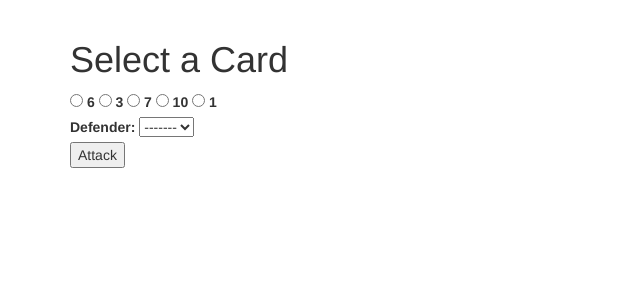
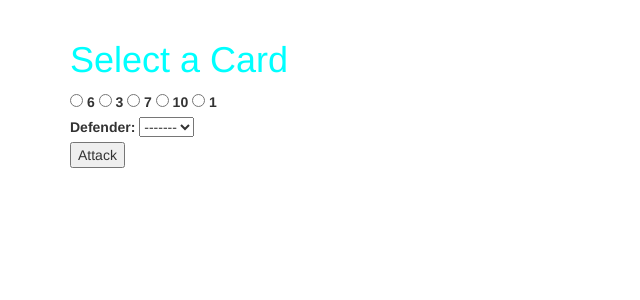
Before and after one commit to Pirogramming-21/Piro21_CardGame_02, a Django app: page /game/attack/ in a window 1280 px wide. Shown: the part 52-352 px from the top of the page, without its empty margins (0-640 px from the left). Run offline with Django 5.2, Linux system fonts and the light colour scheme; some libraries are stand-ins or nearby versions.

Commit message:
[add] static css

```diff
--- /dev/null
+++ b/static/css/style.css
@@ -0,0 +1,3 @@
+h1 {
+    color: cyan;
+}
--- a/templates/base.html
+++ b/templates/base.html
@@ -1,9 +1,13 @@
+{% load static %}
+
+
 <!DOCTYPE html>
 <html lang="ko">
 <head>
   <meta charset="UTF-8">
   <meta name="viewport" content="width=device-width, initial-scale=1.0">
   <link rel="stylesheet" href="//maxcdn.bootstrapcdn.com/bootstrap/3.2.0/css/bootstrap.min.css">
+  <link rel="stylesheet" href="{% static 'css/style.css' %}">
   <title>{% block title %}PIRO-CARD-GAME{% endblock %}</title>
 </head>
 
```
Also changed, not shown: config/settings.py (+8 -0 lines).
